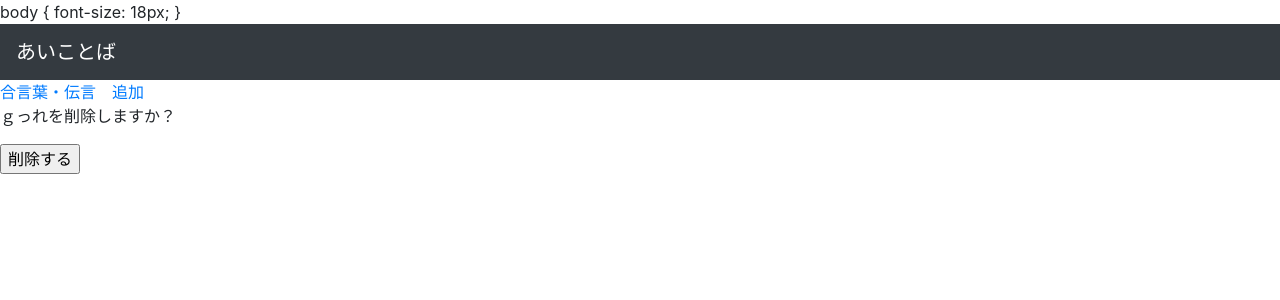
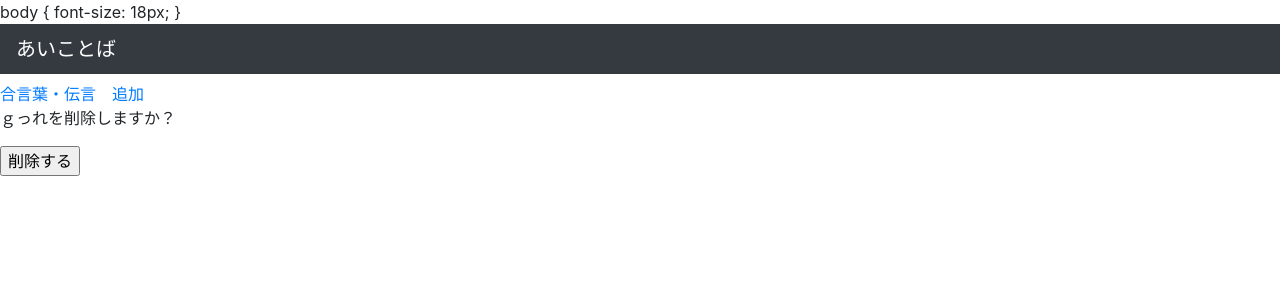
Before and after one commit to masaakiwaki/aikotoba, a Django app: page /aikotoba_delete/0b93af66-a16b-40d2-ad6e-4e72565d187c/ in a window 1280 px wide. Shown: the top 300 px of the page. Run offline with Django 3.2, Linux system fonts and the light colour scheme; data comes from the database, SQL or seed files in the repository; some libraries are stand-ins or nearby versions.

Commit message:
Update base.html

```diff
--- a/kotoba/templates/base.html
+++ b/kotoba/templates/base.html
@@ -14,7 +14,7 @@ body {
 
 
     <body>
-        <nav class="navbar navbar-expand-lg navbar-dark bg-dark">
+        <nav class="navbar navbar-expand-lg navbar-dark bg-dark h6">
             <a class="navbar-brand" href="/">あいことば</a>
         </nav>
             <a href="{% url 'aikotoba_create' %}">合言葉・伝言　追加</a><br>
```
